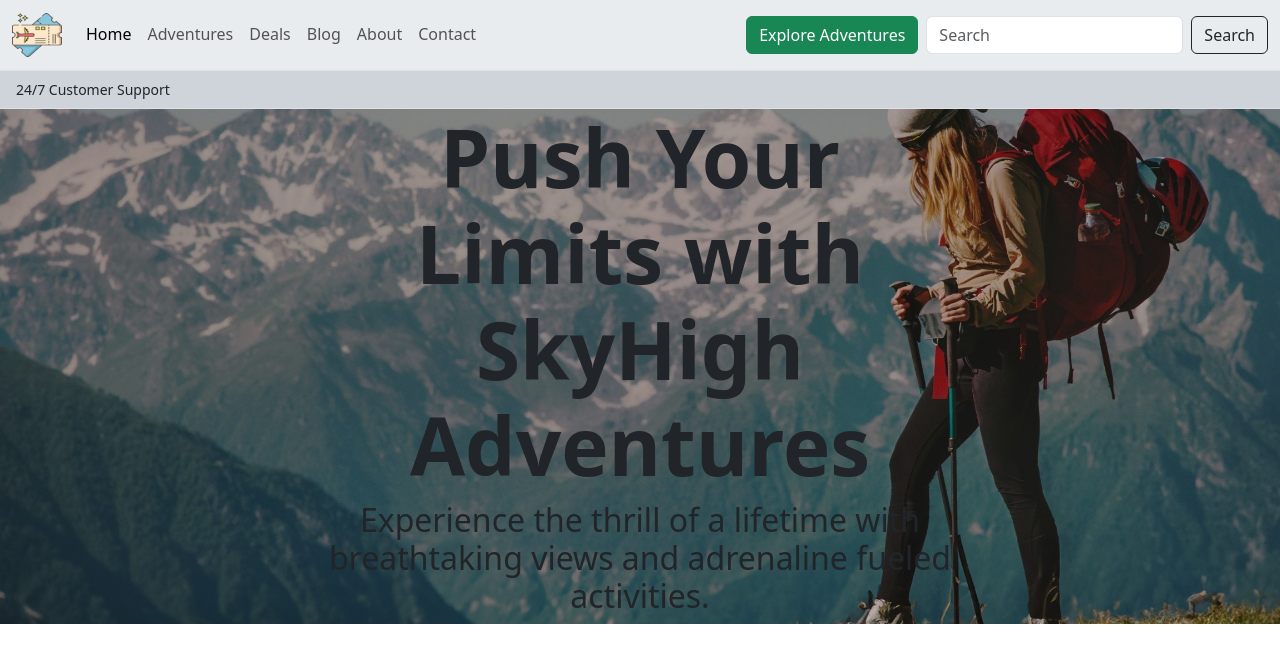
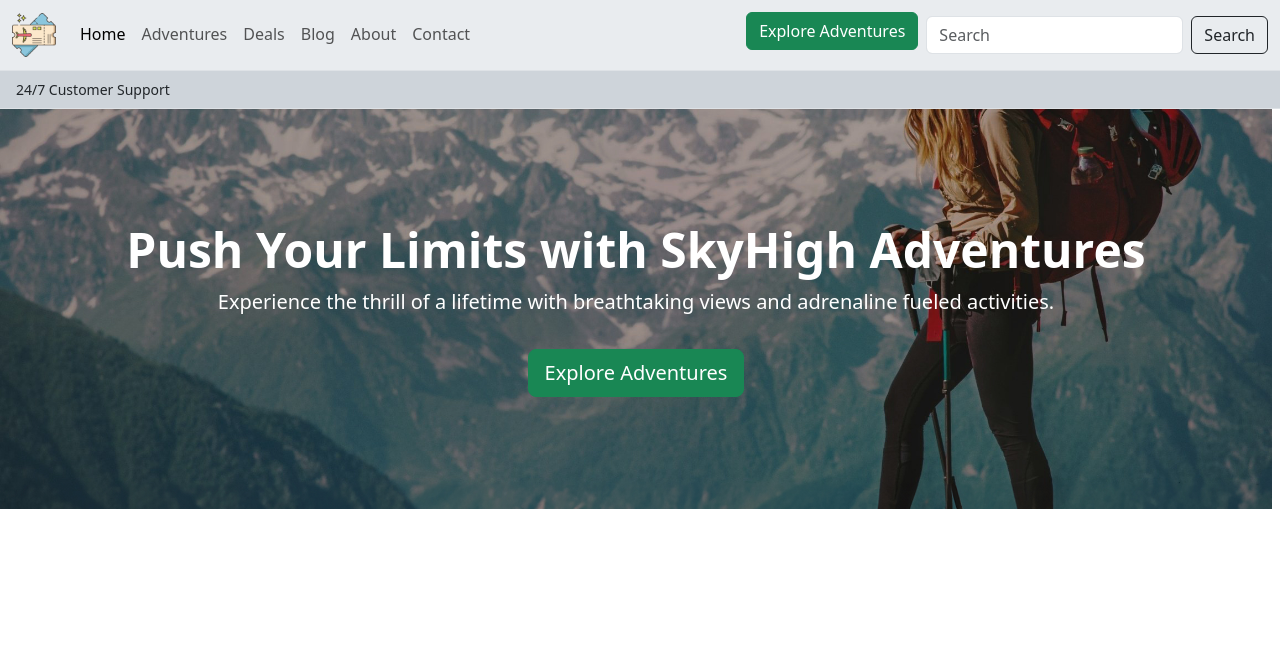
Before and after one commit to moll0044/dsn1713-skyhighadventures, a plain HTML site: page index.html in a window 1280 px wide. Drawn offline with nearby package versions, Linux system fonts and the light colour scheme.

Commit message:
update-hero-banner

```diff
--- a/css/main.css
+++ b/css/main.css
@@ -1,5 +1,33 @@
-@media (min-width: 992px) {
+/* @media (min-width: 992px) {
     .btn-success {
         margin-bottom: 0 !important;
     }
+} */
+
+img {
+    width: 100%;
 }
+/*
+.hero {
+    height: 600px;
+    background-color: #7251B5;
+    background-image: url(../images/adventure-tourism-banner.jpg);
+    background-repeat: no-repeat;
+    background-size: cover;
+    background-position: center center;
+    filter: grayscale(70%);
+    display: flex;
+    justify-content: center;
+    align-items: center;
+} */
+
+#hero {
+    align-items: center;
+    background-image: url("../images/adventure-tourism-banner.jpg");
+    background-position: center;
+    background-repeat: no-repeat;
+    background-size: cover;
+    display: flex;
+    height: 400px;
+    justify-content: center;
+  }
--- a/index.html
+++ b/index.html
@@ -10,7 +10,6 @@
 <body>
 
 <Header>
-
   <nav class="navbar navbar-expand-lg bg-body-secondary py-2">
     <div class="container-fluid">
 
@@ -65,20 +64,21 @@
     </div>
   </nav>
 
+  <section id="hero" class="p-4 me-2 bg-light text-white d-flex align-items-center text-center">
+    <div class="container-fluid">
+      <div class="row">
+        <div class="col-12">
+            <h1 class="display-5 fw-bold">Push Your Limits with SkyHigh Adventures</h1>
+            <p class="lead">Experience the thrill of a lifetime with breathtaking views and adrenaline fueled activities.</p>
+            <a href="#" type="button" class="btn btn-success btn-lg mt-3">Explore Adventures</a>
+          </div>
+      </div>
+    </div>
+  </section>
 </Header>
 
-<Main>
-  <div class="position-relative">
-    <img class="img-fluid" src="images/adventure-tourism-banner.jpg" alt="adventure tourism banner">
-    <div class="text-center position-absolute top-50 start-50 translate-middle">
-      <h1 class="display-1 fw-bold">Push Your Limits with SkyHigh Adventures</h1>
-      <h2>Experience the thrill of a lifetime with breathtaking views and adrenaline fueled activities.</h2>
-      <h3></h3>
-    </div>
-  </div>
-
-
-</Main>
+<main>
+</main>
 
     <script src="https://cdn.jsdelivr.net/npm/bootstrap@5.3.3/dist/js/bootstrap.bundle.min.js" integrity="sha384-YvpcrYf0tY3lHB60NNkmXc5s9fDVZLESaAA55NDzOxhy9GkcIdslK1eN7N6jIeHz" crossorigin="anonymous"></script>
 </body>
```
